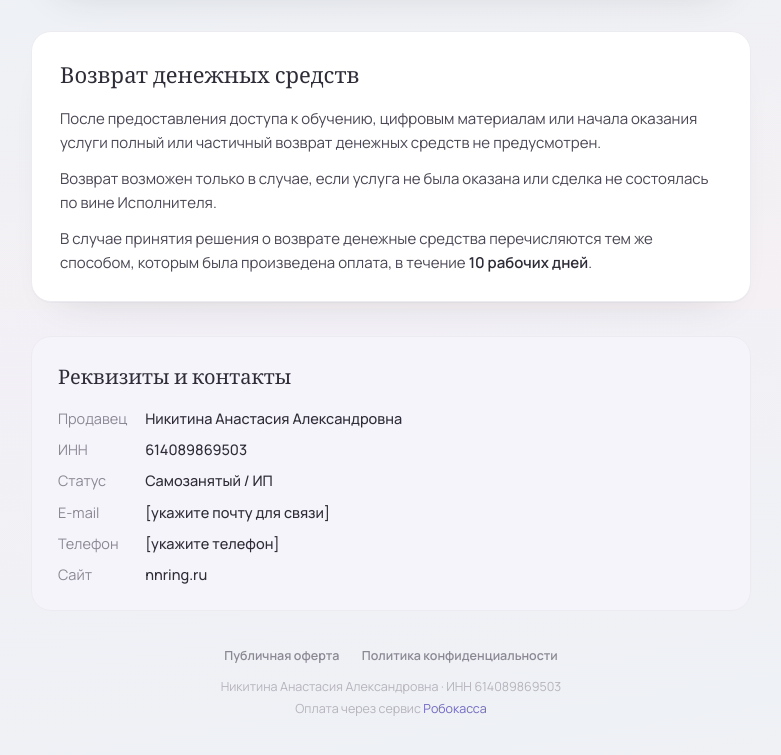
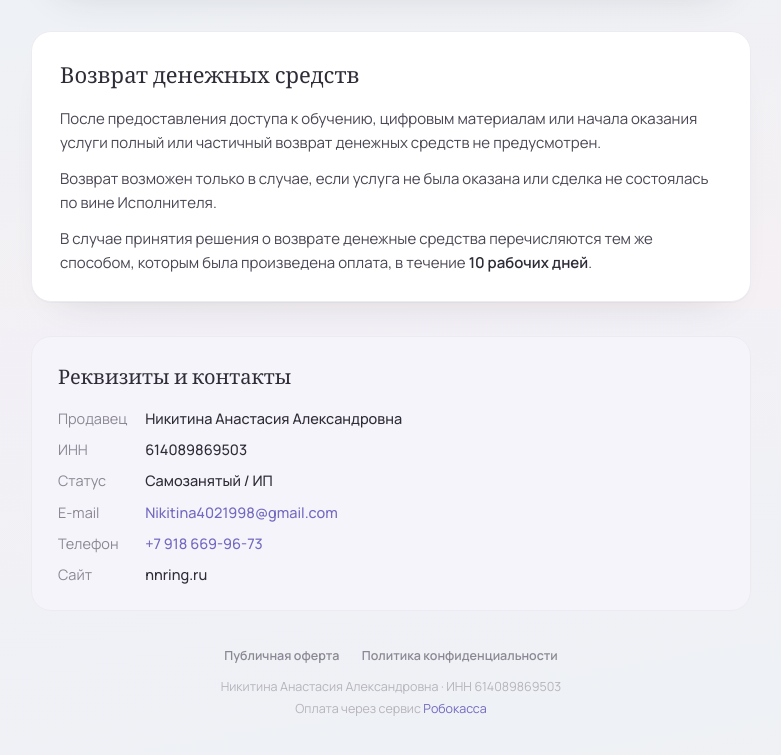
Before and after one commit to nurzhan2/Robokassa, a plain HTML site: page index.html in a window 1280 px wide. Shown: the part 1291-2046 px from the top of the page, without its empty margins (249-1030 px from the left). Drawn offline with nearby package versions, Linux system fonts and the light colour scheme.

Commit message:
Update contact information and footer links

```diff
--- a/index.html
+++ b/index.html
@@ -203,15 +203,15 @@
         <div class="k">Продавец</div><div class="v">Никитина Анастасия Александровна</div>
         <div class="k">ИНН</div><div class="v">614089869503</div>
         <div class="k">Статус</div><div class="v">Самозанятый / ИП</div>
-        <div class="k">E-mail</div><div class="v">[укажите почту для связи]</div>
-        <div class="k">Телефон</div><div class="v">[укажите телефон]</div>
+        <div class="k">E-mail</div><div class="v"><a href="mailto:Nikitina4021998@gmail.com">Nikitina4021998@gmail.com</a></div>
+        <div class="k">Телефон</div><div class="v"><a href="tel:+79186699673">+7 918 669-96-73</a></div>
         <div class="k">Сайт</div><div class="v">nnring.ru</div>
       </div>
     </section>
 
     <footer class="reveal">
       <div class="links">
-        <a href="/oferta">Публичная оферта</a>
+        <a href="/oferta.html">Публичная оферта</a>
         <a href="/privacy">Политика конфиденциальности</a>
       </div>
       Никитина Анастасия Александровна · ИНН 614089869503<br>
```
